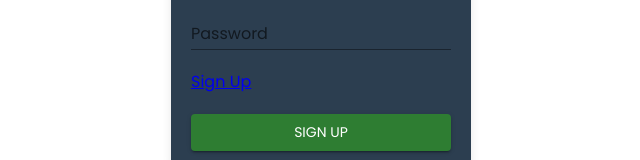
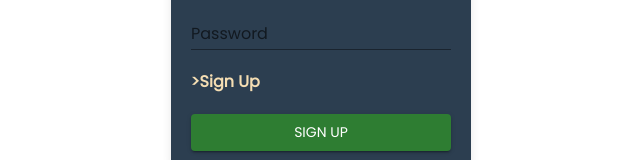
Before and after one commit to mustafa627/Blog-App-react-js, a React (Vite) app: page / in a window 1280 px wide. Shown: the part 204-364 px from the top of the page, without its empty margins (319-959 px from the left). Built offline with nearby package versions, Linux system fonts and the light colour scheme.

Commit message:
update project

```diff
--- a/src/auth/Login.jsx
+++ b/src/auth/Login.jsx
@@ -112,7 +112,7 @@ const Login = () => {
         onChange={(e) => setPassword(e.target.value)}
 
       />
-      <Link to={"/signup"}>Sign Up</Link>
+      <Link to={"/signup"}  style={{ textDecoration: "none", color: "wheat", fontWeight: "bold" }}> >Sign Up</Link>
 
       <Button variant="contained" color="success" onClick={loginHandler}>
         SIGN Up
--- a/src/auth/Signup.jsx
+++ b/src/auth/Signup.jsx
@@ -125,7 +125,7 @@ const Signup = () => {
         variant="standard"
         onChange={(e) => setPassword(e.target.value)}
       />
-      Already have an account? <Link to={"/"}>Login</Link>
+      Already have an account? <Link to={"/"} style={{ textDecoration: "none", color: "wheat", fontWeight: "bold" }}> >Login</Link>
       <Button variant="contained" color="success" onClick={handleSubmit}>
         SIGN Up
       </Button>
```
